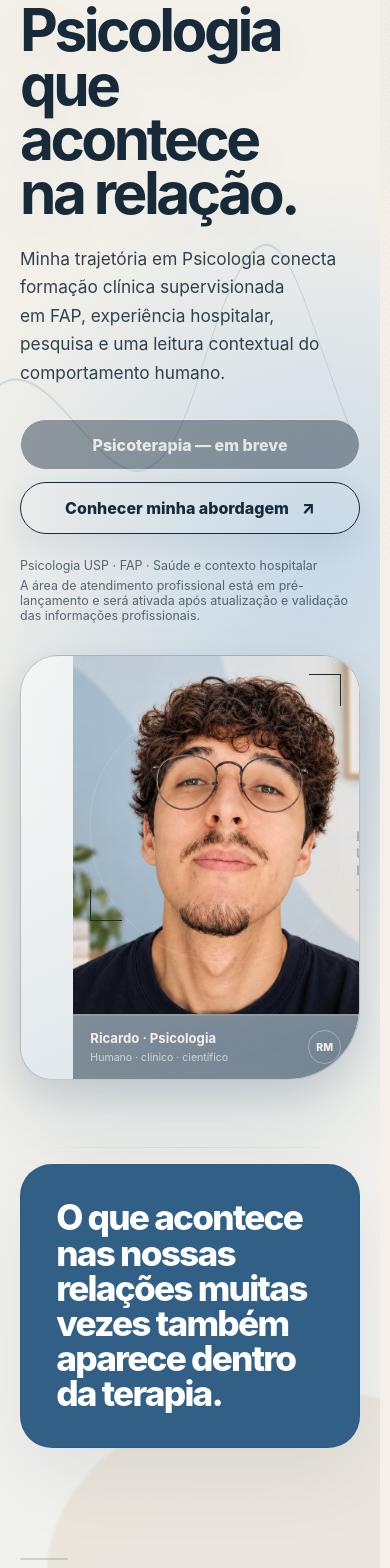
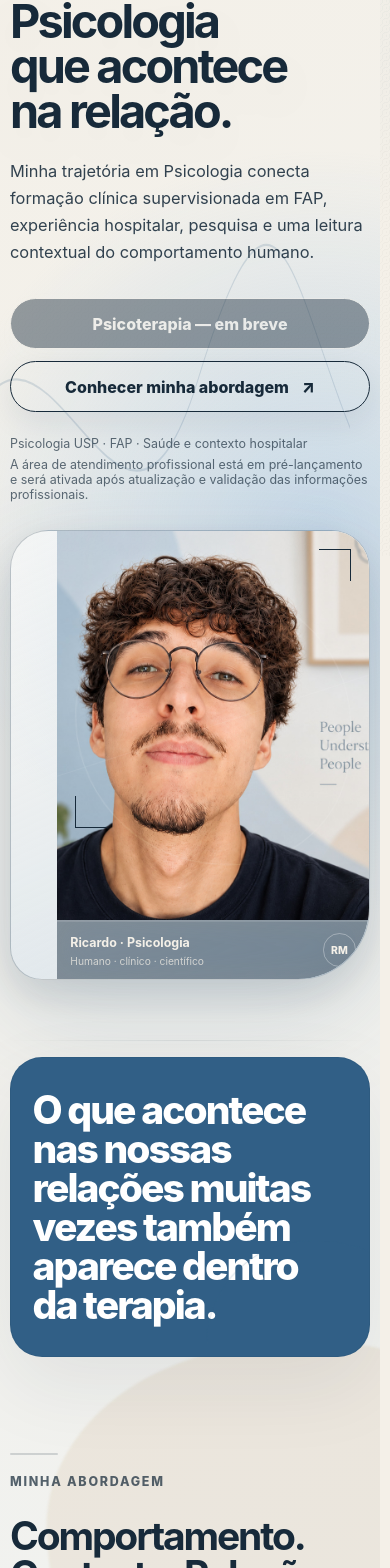
Before and after one commit to rsemsaco/ricardo-professional-site, a React (Vite) app: page /psicologia in a window 390 px wide. Shown: the part 288-1856 px from the top of the page. Built offline with nearby package versions, Linux system fonts and the light colour scheme.

Commit message:
Refine responsiveness and keep sections immediately visible

```diff
--- a/src/styles/refinements.css
+++ b/src/styles/refinements.css
@@ -4,6 +4,14 @@
   --section-space-desktop: clamp(4.75rem, 7.2vw, 6.75rem);
   --section-space-mobile: 4rem;
   --portrait-fill-scale: 1.42;
+}
+
+/* Internal sections render immediately; hero keeps the entrance reveal. */
+.reveal--static {
+  opacity: 1 !important;
+  transform: none !important;
+  filter: none !important;
+  transition: none !important;
 }
 
 /* Consistent vertical rhythm across both experiences. */
@@ -44,7 +52,7 @@
   margin-bottom: clamp(3.5rem, 6vw, 5rem);
 }
 
-/* Portraits: controlled 4:5 crop with intentional zoom to fill the card. */
+/* Portraits: controlled crop with intentional zoom. */
 .profile-portrait {
   display: grid;
   grid-template-rows: minmax(0, 1fr) auto;
@@ -84,7 +92,9 @@
   background: linear-gradient(145deg, #081b2b, #102a43 58%, #172a3a);
 }
 
+/* Strong leftward crop for Psychology; Data remains centered. */
 .profile-placeholder--psychology .profile-portrait__image {
+  left: 40%;
   object-position: 50% 46%;
 }
 
@@ -108,7 +118,7 @@
   }
 }
 
-/* Data positioning block: prevent the final word from clipping/overlapping. */
+/* Data positioning block: prevent clipping and keep readable measure. */
 .data-positioning {
   overflow: visible;
   padding: clamp(2.4rem, 4.6vw, 4.25rem);
@@ -151,12 +161,10 @@
   margin-top: 3.4rem;
 }
 
-/* Authorized testimonials no longer reserve space for verification notes. */
 .testimonial-card {
   min-height: 28rem;
 }
 
-/* Course cards maintain equal visual weight after adding the HCor CTA. */
 .course-card {
   display: flex;
   flex-direction: column;
@@ -166,7 +174,28 @@
   margin-top: auto;
 }
 
-@media (max-width: 900px) {
+/* Tablet: reduce crowding and avoid oversized fixed card heights. */
+@media (max-width: 1050px) {
+  :root {
+    --section-space-desktop: clamp(4.25rem, 7vw, 5.5rem);
+  }
+
+  .page-container,
+  .site-header__inner,
+  .site-footer__inner {
+    width: min(calc(100% - 2rem), var(--max-width));
+  }
+
+  .service-grid,
+  .testimonial-grid {
+    grid-template-columns: repeat(2, minmax(0, 1fr));
+  }
+
+  .service-card,
+  .testimonial-card {
+    min-height: 24rem;
+  }
+
   .project-grid {
     grid-template-columns: repeat(2, minmax(0, 1fr));
   }
@@ -181,9 +210,18 @@
   }
 }
 
-@media (max-width: 700px) {
+@media (max-width: 760px) {
   :root {
-    --portrait-fill-scale: 1.36;
+    --section-space-mobile: 3.6rem;
+    --portrait-fill-scale: 1.34;
+  }
+
+  .page-container,
+  .site-header__inner,
+  .site-footer__inner,
+  .mobile-nav-shell,
+  .clinical-note {
+    width: min(calc(100% - 1.25rem), var(--max-width));
   }
 
   .content-section {
@@ -191,11 +229,35 @@
   }
 
   .experience-hero {
-    padding-block: 3rem 4.25rem;
+    gap: 1.75rem;
+    padding-block: 2.75rem 3.8rem;
+  }
+
+  .experience-hero h1 {
+    font-size: clamp(2.8rem, 12vw, 4.35rem);
+    line-height: 0.96;
+  }
+
+  .experience-hero__description {
+    font-size: clamp(1rem, 4.2vw, 1.15rem);
+  }
+
+  .section-header h2,
+  .data-positioning h2,
+  .psychology-final-cta h2,
+  .data-final-cta h2,
+  .speaking-panel h2 {
+    font-size: clamp(2.25rem, 10vw, 3.6rem);
+    line-height: 1;
   }
 
   .psychology-statement {
     margin-bottom: var(--section-space-mobile);
+    padding: 2rem 1.35rem;
+  }
+
+  .psychology-statement p {
+    font-size: clamp(2rem, 10vw, 3.4rem);
   }
 
   .hospital-block {
@@ -205,29 +267,92 @@
   .psychology-final-cta,
   .data-final-cta {
     margin-top: var(--section-space-mobile);
+    padding: 3rem 1.35rem;
   }
 
   .profile-portrait {
     width: min(100%, 30rem);
   }
 
-  .profile-portrait .profile-placeholder__visual {
-    aspect-ratio: 4 / 5;
+  .profile-placeholder--psychology .profile-portrait__image {
+    left: 36%;
   }
 
-  .project-grid {
+  .service-grid,
+  .testimonial-grid,
+  .project-grid,
+  .principle-grid,
+  .modality-grid,
+  .formation-grid,
+  .metric-grid,
+  .hospital-path,
+  .spotlight-grid,
+  .research-grid,
+  .skill-grid,
+  .course-grid,
+  .education-band,
+  .health-panel,
+  .computing-band,
+  .speaking-panel {
     grid-template-columns: 1fr;
   }
 
+  .service-card,
+  .testimonial-card,
   .project-card,
   .project-card:nth-child(n + 3),
-  .project-card:last-child:nth-child(odd) {
+  .project-card:last-child:nth-child(odd),
+  .principle-card,
+  .modality-card,
+  .formation-card,
+  .research-card,
+  .course-card {
     grid-column: auto;
+    min-height: auto;
+  }
+
+  .role-row {
+    grid-template-columns: 2rem 1fr;
+    gap: 1rem;
+  }
+
+  .role-row p {
+    grid-column: 2;
+  }
+
+  .data-positioning {
+    padding: 2rem 1.35rem;
   }
 
   .data-positioning h2 {
     max-width: 100%;
-    font-size: clamp(2.4rem, 11.5vw, 3.75rem);
-    line-height: 1.06;
+    font-size: clamp(2.35rem, 10.5vw, 3.5rem);
+    line-height: 1.04;
   }
 }
+
+@media (max-width: 480px) {
+  .experience-hero__actions,
+  .experience-hero__actions .action-link {
+    width: 100%;
+  }
+
+  .profile-placeholder__caption {
+    gap: 0.65rem;
+    padding: 0.75rem 0.8rem !important;
+  }
+
+  .profile-placeholder__caption strong {
+    font-size: 0.78rem;
+  }
+
+  .profile-placeholder__caption span {
+    font-size: 0.64rem;
+  }
+
+  .tag-row,
+  .skill-list,
+  .speaking-topics {
+    gap: 0.45rem;
+  }
+}
```
